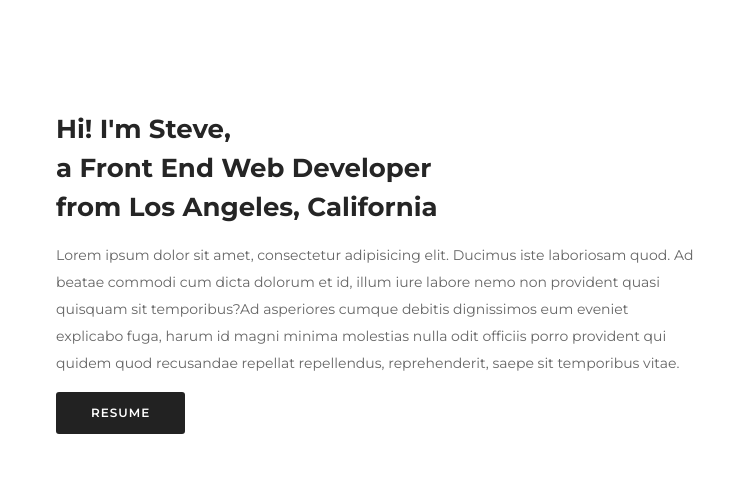
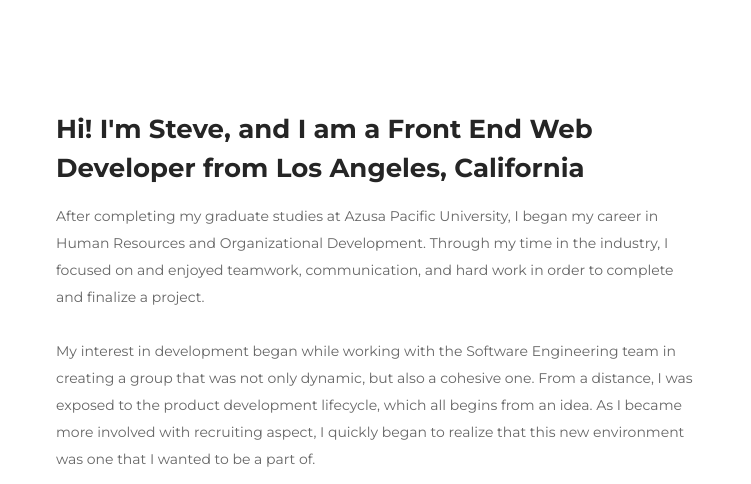
Before and after one commit to skmmks/portfolio, a plain HTML site: page index.html in a window 1280 px wide. Shown: the part 2301-2785 px from the top of the page, 529-1280 px from the left. Drawn offline with nearby package versions, Linux system fonts and the light colour scheme; some packages are replaced by stand-ins of ours.

Commit message:
add about me paragraph

```diff
--- a/index.html
+++ b/index.html
@@ -393,9 +393,22 @@
                     <div class="col-xl-7 col-lg-7">
                         <div class="about-me-info mb-30 pl-30 ">
                             <h2>Hi! I'm Steve,
-                                <br>a Front End Web Developer <br>from Los Angeles, California</h2>
-                                <p><span>Lorem ipsum dolor sit amet, consectetur adipisicing elit. Ducimus iste laboriosam quod. Ad beatae commodi cum dicta dolorum et id, illum iure labore nemo non provident quasi quisquam sit temporibus?</span><span>Ad asperiores cumque debitis dignissimos eum eveniet explicabo fuga, harum id magni minima molestias nulla odit officiis porro provident qui quidem quod recusandae repellat repellendus, reprehenderit, saepe sit temporibus vitae.</span></p>
-                            <a href="Steve_Min_Resume_2019.pdf" target="_blank" class="btn smoth-scroll">RESUME</a>
+                                and I am a Front End Web Developer from Los Angeles, California</h2>
+                                <p>
+                                    <span>
+                                        After completing my graduate studies at Azusa Pacific University, I began my career in Human Resources and Organizational Development.
+                                        Through my time in the industry, I focused on and enjoyed teamwork, communication, and hard work in order to complete and finalize a project.
+                                        <br><br>
+                                        My interest in development began while working with the Software Engineering team in creating a group that was not only dynamic, but also a cohesive one.
+                                        From a distance, I was exposed to the product development lifecycle, which all begins from an idea.  As I became more involved with recruiting aspect,
+                                        I quickly began to realize that this new environment was one that I wanted to be a part of.
+                                        <br><br>
+                                        My newfound realization led me to LearningFuze Coding Bootcamp, where I spent over 1,000 hours learning a new language, methodologies, and best practices.
+                                        <br><br>
+                                        Take a look around, and thank you for visiting!
+                                    </span>
+                                </p>
+                            <a href="Steve_Min_Resume_2019.pdf" target="_blank" class="btn smoth-scroll mt-2">RESUME</a>
                         </div>
                     </div>
                 </div>
```
